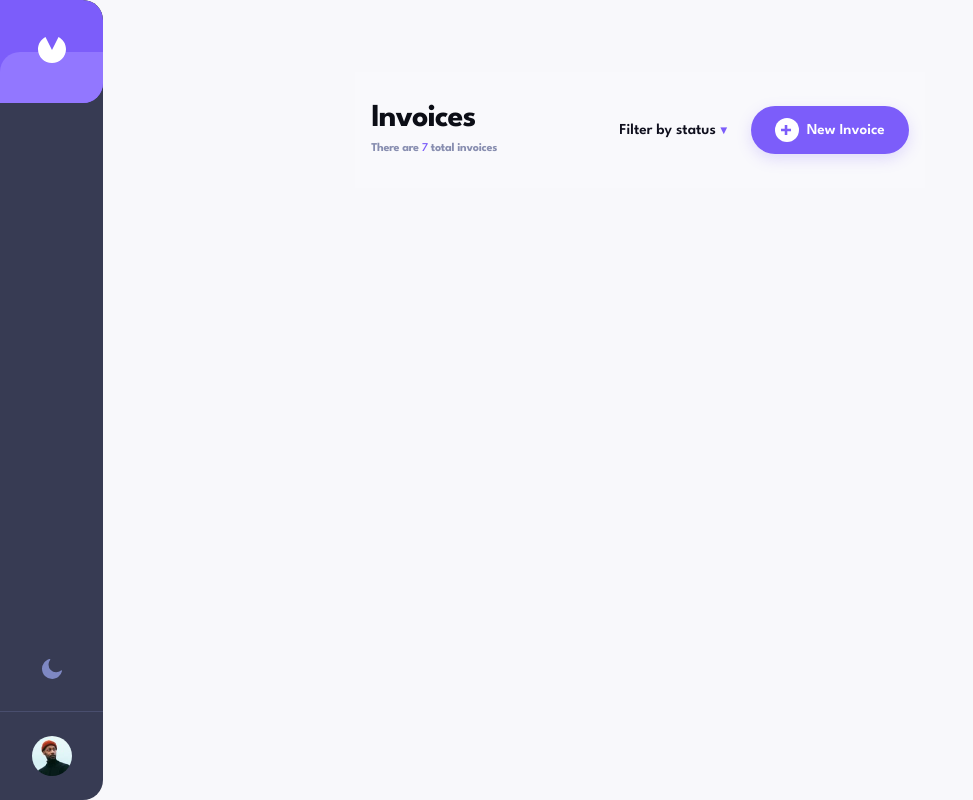
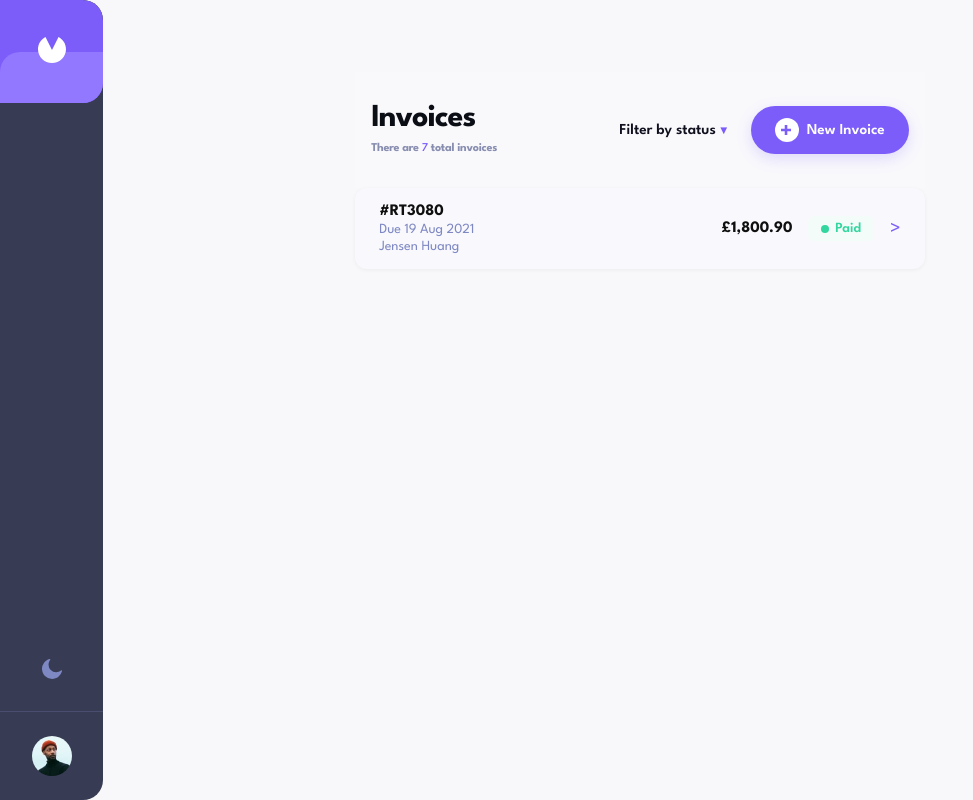
Before and after one commit to samuelBright09/Invoice-app, an Angular app: page / in a window 1280 px wide. Shown: the whole page, without its empty margins (0-973 px from the left). Built offline with nearby package versions, Linux system fonts and the light colour scheme.

Commit message:
Add invoice-card component

```diff
--- a/src/app/app.component.html
+++ b/src/app/app.component.html
@@ -1,5 +1,8 @@
 <app-sidebar />
 <div class="main-container">
   <app-header-component />
+  <div class="invoice-main-container">
+    <app-invoice-card />
+  </div>
 </div>
 <router-outlet />
--- a/src/app/app.component.ts
+++ b/src/app/app.component.ts
@@ -2,10 +2,11 @@ import { Component } from '@angular/core';
 import { RouterOutlet } from '@angular/router';
 import { SidebarComponent } from "./components/sidebar/sidebar.component";
 import { HeaderComponentComponent } from './components/header-component/header-component.component';
+import { InvoiceCardComponent } from './components/invoice-card/invoice-card.component';
 
 @Component({
   selector: 'app-root',
-  imports: [RouterOutlet, SidebarComponent, HeaderComponentComponent],
+  imports: [RouterOutlet, SidebarComponent, HeaderComponentComponent, InvoiceCardComponent],
   templateUrl: './app.component.html',
   styleUrl: './app.component.scss'
 })
--- /dev/null
+++ b/src/app/components/invoice-card/invoice-card.component.html
@@ -0,0 +1,16 @@
+<div class="invoice-card">
+  <div class="invoice-info">
+    <span class="invoice-id">#RT3080</span>
+    <span class="invoice-date">Due 19 Aug 2021</span>
+    <span class="invoice-name">Jensen Huang</span>
+  </div>
+
+  <div class="invoice-amount-status">
+    <span class="invoice-amount">£1,800.90</span>
+    <span class="invoice-status paid">
+      <span class="status-dot"></span>
+      Paid
+    </span>
+    <span class="invoice-arrow">&gt;</span>
+  </div>
+</div>
--- /dev/null
+++ b/src/app/components/invoice-card/invoice-card.component.scss
@@ -0,0 +1,67 @@
+.invoice-card {
+  display: flex;
+  justify-content: space-between;
+  align-items: center;
+  background-color: #f9f9fd;
+  padding: 1rem 1.5rem;
+  border-radius: 12px;
+  box-shadow: 0 1px 4px rgba(0, 0, 0, 0.05);
+  font-family: 'Manrope', sans-serif;
+
+  .invoice-info {
+    display: flex;
+    flex-direction: column;
+    gap: 4px;
+
+    .invoice-id {
+      font-weight: 700;
+      color: #0f0f0f;
+    }
+
+    .invoice-date,
+    .invoice-name {
+      font-size: 0.875rem;
+      color: #7e88c3;
+    }
+  }
+
+  .invoice-amount-status {
+    display: flex;
+    align-items: center;
+    gap: 1rem;
+
+    .invoice-amount {
+      font-size: 1rem;
+      font-weight: 700;
+      color: #0f0f0f;
+    }
+
+    .invoice-status {
+      display: flex;
+      align-items: center;
+      background-color: #f3fcf9;
+      color: #33d69f;
+      font-weight: 600;
+      padding: 0.4rem 0.8rem;
+      border-radius: 6px;
+      font-size: 0.875rem;
+
+      .status-dot {
+        width: 8px;
+        height: 8px;
+        background-color: #33d69f;
+        border-radius: 50%;
+        margin-right: 6px;
+      }
+
+      &.paid {
+        background-color: #f3fcf9;
+      }
+    }
+
+    .invoice-arrow {
+      font-size: 1.25rem;
+      color: #7c5dfa;
+    }
+  }
+}
```
Also changed, not shown: src/app/components/invoice-card/invoice-card.component.ts (added, +11 -0 lines), 1 other file (tests, documents, lock files or other folders).
